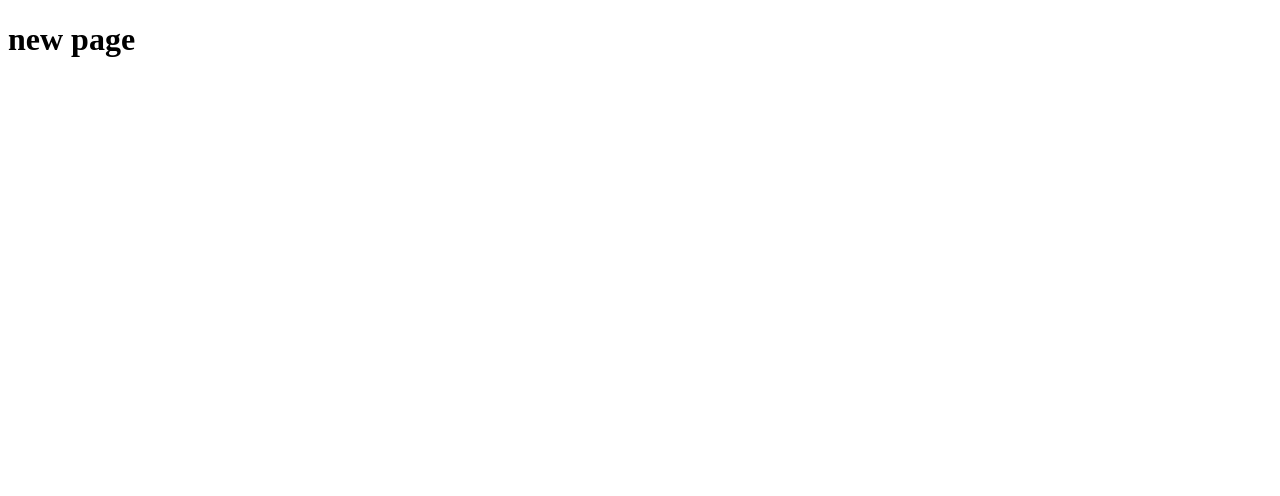
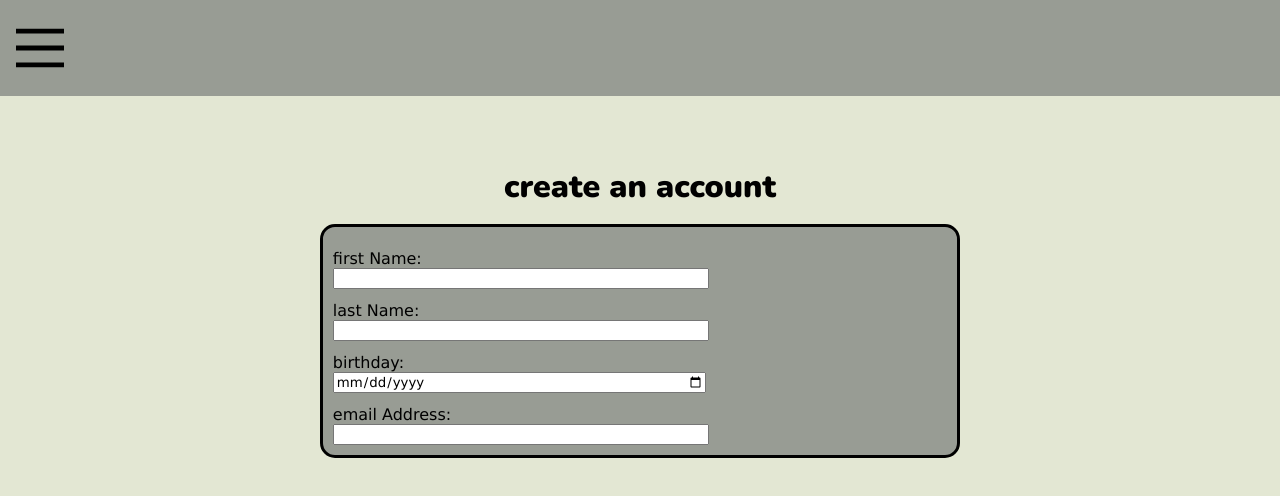
Before and after one commit to bridgecrew-perf6/deployment-lab-45, a website: page index.html in a window 1280 px wide. Drawn offline with nearby package versions, Linux system fonts and the light colour scheme.

Commit message:
added css and form

```diff
--- a/index.html
+++ b/index.html
@@ -4,10 +4,46 @@
     <meta charset="UTF-8">
     <meta http-equiv="X-UA-Compatible" content="IE=edge">
     <meta name="viewport" content="width=device-width, initial-scale=1.0">
-    <title>Document</title>
+    <link rel="stylesheet" href="main.css">
+    <link rel="preconnect" href="https://fonts.googleapis.com">
+<link rel="preconnect" href="https://fonts.gstatic.com" crossorigin>
+<link rel="preconnect" href="https://fonts.googleapis.com">
+<link rel="preconnect" href="https://fonts.gstatic.com" crossorigin>
+<link href="https://fonts.googleapis.com/css2?family=Nunito:wght@200;900&display=swap" rel="stylesheet">    <title>Document</title>
 </head>
+<header>
+    <button class="menu" onclick="this.classList.toggle('opened');this.setAttribute('aria-expanded', this.classList.contains('opened'))" aria-label="Main Menu">
+        <svg width="80" height="80" viewBox="0 0 100 100">
+          <path class="line line1" d="M 20,29.000046 H 80.000231 C 80.000231,29.000046 94.498839,28.817352 94.532987,66.711331 94.543142,77.980673 90.966081,81.670246 85.259173,81.668997 79.552261,81.667751 75.000211,74.999942 75.000211,74.999942 L 25.000021,25.000058" />
+          <path class="line line2" d="M 20,50 H 80" />
+          <path class="line line3" d="M 20,70.999954 H 80.000231 C 80.000231,70.999954 94.498839,71.182648 94.532987,33.288669 94.543142,22.019327 90.966081,18.329754 85.259173,18.331003 79.552261,18.332249 75.000211,25.000058 75.000211,25.000058 L 25.000021,74.999942" />
+        </svg>
+      </button>
+</header>
 <body>
-    <h1>new page</h1>
+<h1>create an account</h1>
+        <form>
+            <section class="input-item">
+                <label for="firstName">first Name:</label><br>
+                <input type="text" id="firstName" name="firstName"><br>
+            </section>
+            <section class="input-item">
+                <label for="lastName">last Name:</label><br>
+                <input type="text" id="lastName" name="lastName"><br>
+            </section>
+            <section class="input-item"></section>
+                <label for="birthday">birthday:</label><br>
+                <input type="date" name="birthday" id="birthday"><br>
+            </section>
+            <section class="input-item">
+                <label for="email">email Address:</label><br>
+                <input type="email" id="email" name="email"><br>
+            </section>
+        </form>
+
 
 </body>
+<footer>
+
+</footer>
 </html>
--- /dev/null
+++ b/main.css
@@ -0,0 +1,98 @@
+body {
+    background-color: #E3E7D3;
+    text-align: center;
+    margin: 0;
+    display: grid;
+    grid-template-columns: 20% 20% 20% 20% 20%;
+    grid-template-rows: 20% 20% 20% 20% 20%;
+}
+
+form {
+    text-align: left;
+    margin: auto;
+    padding: 10px;
+    background-color: #989C94;
+    grid-row-start: 4;
+    grid-column-start: 2;
+    grid-column-end: 5;
+    border: black 3px solid;
+    border-radius: 15px;
+    width: 80%;
+}
+
+form label, form input {
+    justify-content: center;
+    font-family: 'Lucida Sans', 'Lucida Sans Regular', 'Lucida Grande', 'Lucida Sans Unicode', Geneva, Verdana, sans-serif;
+    width: 60%;
+}
+
+form label {
+    text-align: left;
+}
+
+.input-item {
+    margin-top: 12px;
+}
+
+h1 {
+    margin: auto;
+    grid-column-start: 2;
+    grid-column-end: 5;
+    grid-row: 3;
+    font-family: 'Nunito', sans-serif;
+}
+
+
+
+
+header {
+    align-items: center;
+    display: grid;
+    justify-content: auto;
+    height: 12vh;
+    margin: 0;
+    background-color: #989C94;
+    grid-column-start: 1;
+    grid-column-end: 6;
+  }
+.menu {
+    background-color: transparent;
+    border: none;
+    cursor: pointer;
+    display: flex;
+    padding: 0;
+  }
+.line {
+    fill: none;
+    stroke: black;
+    stroke-width: 6;
+    transition: stroke-dasharray 600ms cubic-bezier(0.4, 0, 0.2, 1),
+      stroke-dashoffset 600ms cubic-bezier(0.4, 0, 0.2, 1);
+  }
+.line1 {
+    stroke-dasharray: 60 207;
+    stroke-width: 6;
+  }
+.line2 {
+    stroke-dasharray: 60 60;
+    stroke-width: 6;
+  }
+.line3 {
+    stroke-dasharray: 60 207;
+    stroke-width: 6;
+  }
+.opened .line1 {
+    stroke-dasharray: 90 207;
+    stroke-dashoffset: -134;
+    stroke-width: 6;
+  }
+  .opened .line2 {
+    stroke-dasharray: 1 60;
+    stroke-dashoffset: -30;
+    stroke-width: 6;
+  }
+  .opened .line3 {
+    stroke-dasharray: 90 207;
+    stroke-dashoffset: -134;
+    stroke-width: 6;
+  }
--- a/package.json
+++ b/package.json
@@ -2,7 +2,7 @@
   "name": "deploymentlab",
   "version": "1.0.0",
   "description": "",
-  "main": "index.js",
+  "main": "server/server.js",
   "scripts": {
     "start": "node server/server.js",
     "test": "echo \"Error: no test specified\" && exit 1"
--- a/server/server.js
+++ b/server/server.js
@@ -7,6 +7,10 @@ app.get('/', function (req, res) {
     res.sendFile(path.join(__dirname, '../index.html'))
 })
 
+app.get('/css', function (req, res) {
+    res.sendFile(path.join(__dirname, '../main.css'))
+})
+
 const port = process.env.PORT || 4005
 
 app.listen(port, () => {
```
